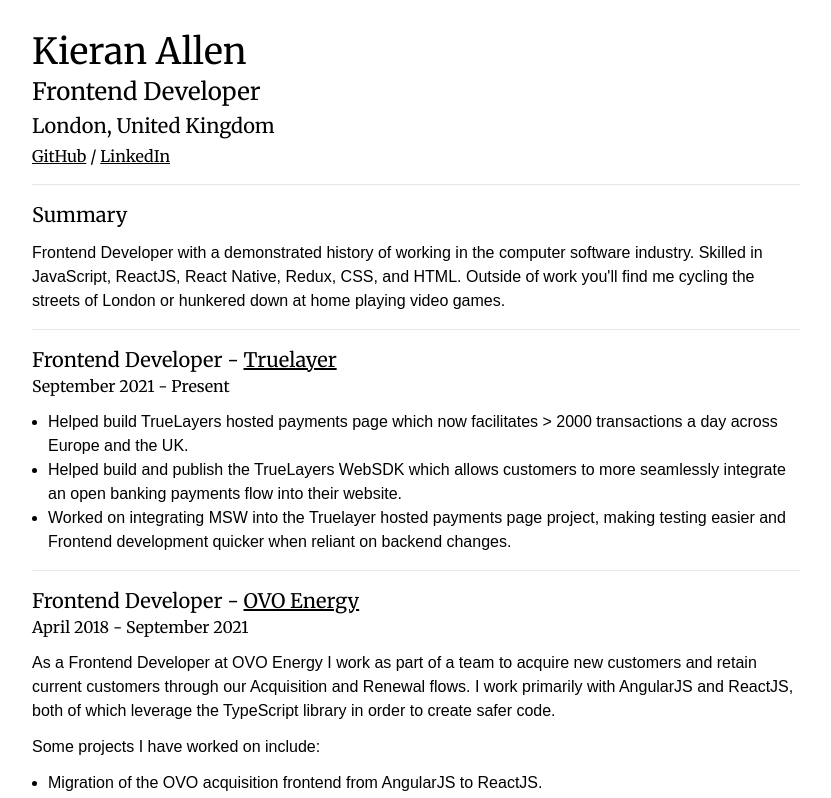
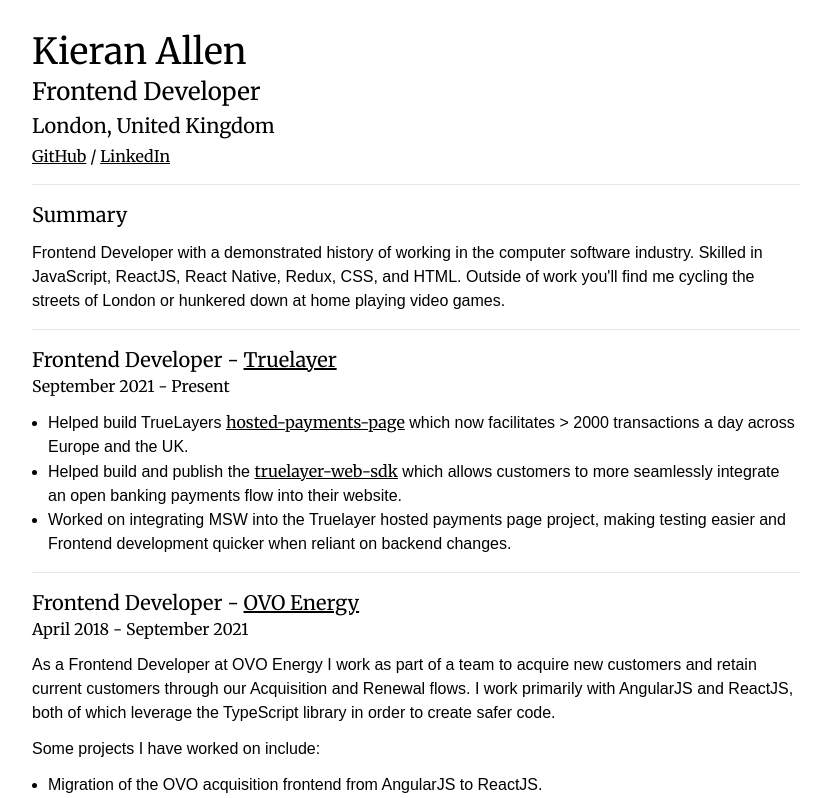
Before and after one commit to kieran-allen/kieranallen.me, a Next.js app: page / in a window 1280 px wide. Shown: the top 798 px of the page, without its empty margins (224-1055 px from the left). Built offline with nearby package versions, Linux system fonts and the light colour scheme.

Commit message:
add links

```diff
--- a/components/Experience/Truelayer.tsx
+++ b/components/Experience/Truelayer.tsx
@@ -16,13 +16,28 @@
       </header>
       <ul>
         <li>
-          Helped build TrueLayers hosted payments page which now facilitates
-          &gt; 2000 transactions a day across Europe and the UK.
+          Helped build TrueLayers{" "}
+          <a
+            href="https://docs.truelayer.com/docs/hosted-payment-page-for-payments-v3"
+            target="_blank"
+            rel="noopener noreferrer"
+          >
+            hosted-payments-page
+          </a>{" "}
+          which now facilitates &gt; 2000 transactions a day across Europe and
+          the UK.
         </li>
         <li>
-          Helped build and publish the TrueLayers WebSDK which allows customers
-          to more seamlessly integrate an open banking payments flow into their
-          website.
+          Helped build and publish the{" "}
+          <a
+            href="https://www.npmjs.com/package/truelayer-web-sdk"
+            target="_blank"
+            rel="noopener noreferrer"
+          >
+            truelayer-web-sdk
+          </a>{" "}
+          which allows customers to more seamlessly integrate an open banking
+          payments flow into their website.
         </li>
         <li>
           Worked on integrating MSW into the Truelayer hosted payments page
```
